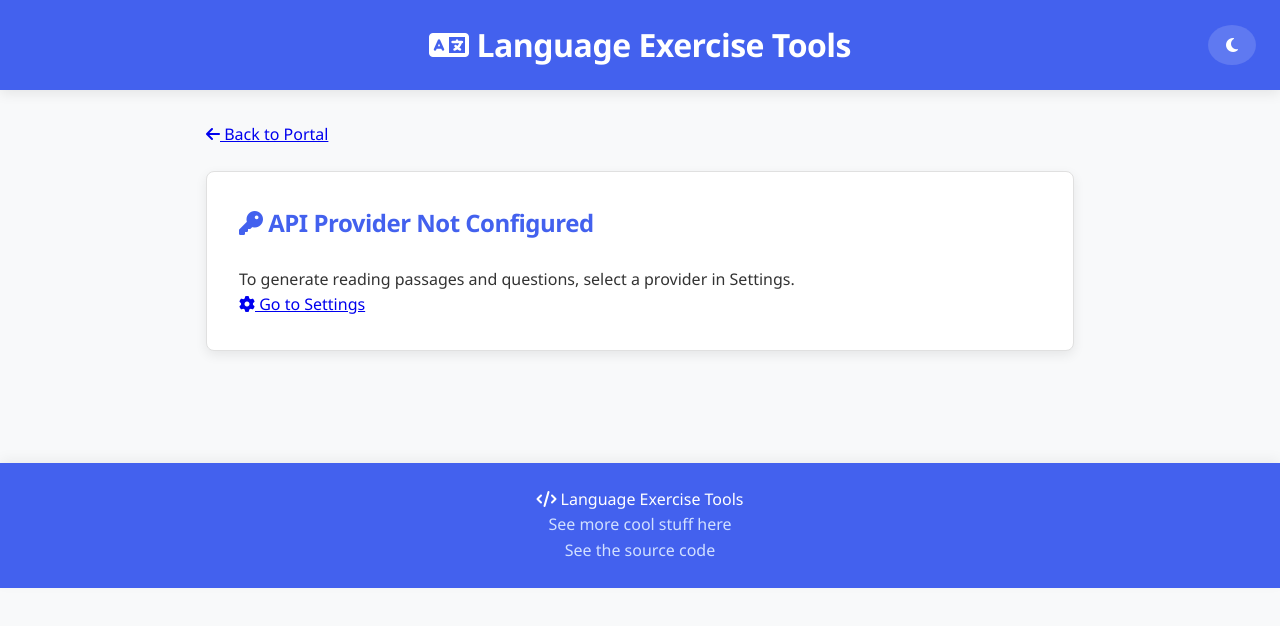
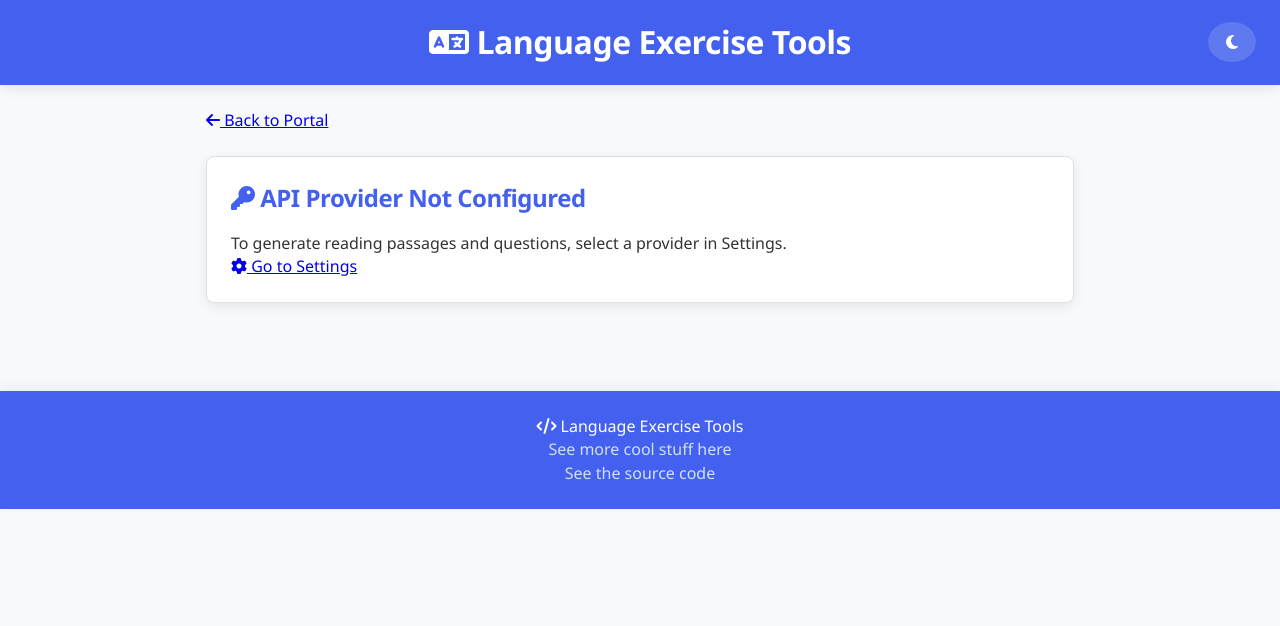
Before and after one commit to supastishn/exam-practice, a React (Vite) app: page /#/reading-comprehension in a window 1280 px wide. Shown: the top 626 px of the page. Built offline with nearby package versions, Linux system fonts and the light colour scheme.

Commit message:
style: reduce spacing in CSS for improved layout consistency

```diff
--- a/css/styles.css
+++ b/css/styles.css
@@ -24,7 +24,7 @@
 
 body {
     font-family: 'Segoe UI', 'Roboto', 'Helvetica Neue', sans-serif;
-    line-height: 1.6;
+    line-height: 1.45;
     margin: 0;
     padding: 0;
     background-color: var(--secondary-color);
@@ -79,7 +79,7 @@ header h1 {
     border: 1px solid var(--border-color);
     border-radius: var(--border-radius);
     padding: 1.2rem; /* Consistent padding */
-    margin-bottom: 1.5rem;
+    margin-bottom: 1rem;
 }
 
 .generated-topic-box h3, .feedback-box h3, .diff-box h3 { /* Shared heading style for these boxes */
@@ -154,7 +154,7 @@ header h1 {
 
 /* Highlighted AI diff blocks for writing feedback */
 .highlight-block {
-    margin-bottom: 1.5rem;
+    margin-bottom: 1rem;
     padding: 1rem;
     background: #f8f9fa;
     border-left: 3px solid var(--primary-color);
@@ -313,15 +313,15 @@ body.dark-mode .explanation-section pre {
 
 
 main {
-    padding: 2rem 1rem;
+    padding: 1.5rem 1rem;
     max-width: 900px;
     margin: 0 auto;
 }
 
 section {
     background: var(--section-bg);
-    padding: 2rem;
-    margin-bottom: 2rem;
+    padding: 1.5rem;
+    margin-bottom: 1rem;
     border-radius: var(--border-radius);
     box-shadow: var(--shadow);
     transition: var(--transition);
@@ -331,7 +331,7 @@ section {
 h2 {
     color: var(--primary-color);
     margin-top: 0;
-    margin-bottom: 1.5rem;
+    margin-bottom: 1rem;
     font-weight: 600;
     font-size: 1.5rem;
     letter-spacing: -0.5px;
@@ -352,7 +352,7 @@ textarea,
 select {
     width: 100%;
     padding: 0.8rem 1rem;
-    margin-bottom: 1.2rem;
+    margin-bottom: 0.6rem;
     border: 1px solid var(--border-color);
     border-radius: var(--border-radius);
     background-color: var(--input-bg);
@@ -537,7 +537,7 @@ body.dark-mode .modal-content {
 
 .exercise-instruction {
     font-style: italic;
-    margin-bottom: 1rem;
+    margin-bottom: 0.5rem;
 }
 
 .exercise-stimulus {
@@ -578,7 +578,7 @@ body.dark-mode input.inline-blank {
 
 .question-container {
     padding: 1rem;
-    margin-bottom: 1rem;
+    margin-bottom: 0.5rem;
     border: 1px solid #eee; /* Light border for each question block */
     border-radius: var(--border-radius);
 }
@@ -649,7 +649,7 @@ body.dark-mode .ai-feedback {
     width: 100%;
     padding: 0.8rem 1rem;
     margin-top: 0.5rem; /* Space between task description and textarea */
-    margin-bottom: 1rem; /* Space before next task or end of container */
+    margin-bottom: 0.6rem; /* Space before next task or end of container */
     border: 1px solid var(--border-color);
     border-radius: var(--border-radius);
     background-color: var(--input-bg);
--- a/src/css/styles.css
+++ b/src/css/styles.css
@@ -34,7 +34,7 @@
 
 body {
     font-family: 'Segoe UI', 'Roboto', 'Helvetica Neue', sans-serif;
-    line-height: 1.6;
+    line-height: 1.45;
     margin: 0;
     padding: 0;
     background-color: var(--secondary-color);
@@ -89,7 +89,7 @@ header h1 {
     border: 1px solid var(--border-color);
     border-radius: var(--border-radius);
     padding: 1.2rem; /* Consistent padding */
-    margin-bottom: 1.5rem;
+    margin-bottom: 1rem;
 }
 
 .generated-topic-box h3, .feedback-box h3, .diff-box h3 { /* Shared heading style for these boxes */
@@ -164,7 +164,7 @@ header h1 {
 
 /* Highlighted AI diff blocks for writing feedback */
 .highlight-block {
-    margin-bottom: 1.5rem;
+    margin-bottom: 1rem;
     padding: 1rem;
     background: #f8f9fa;
     border-left: 3px solid var(--primary-color);
@@ -323,15 +323,15 @@ body.dark-mode .explanation-section pre {
 
 
 main {
-    padding: 2rem 1rem;
+    padding: 1.5rem 1rem;
     max-width: 900px;
     margin: 0 auto;
 }
 
 section {
     background: var(--section-bg);
-    padding: 2rem;
-    margin-bottom: 2rem;
+    padding: 1.5rem;
+    margin-bottom: 1rem;
     border-radius: var(--border-radius);
     box-shadow: var(--shadow);
     transition: var(--transition);
@@ -341,7 +341,7 @@ section {
 h2 {
     color: var(--primary-color);
     margin-top: 0;
-    margin-bottom: 1.5rem;
+    margin-bottom: 1rem;
     font-weight: 600;
     font-size: 1.5rem;
     letter-spacing: -0.5px;
@@ -362,7 +362,7 @@ textarea,
 select {
     width: 100%;
     padding: 0.8rem 1rem;
-    margin-bottom: 1.2rem;
+    margin-bottom: 0.6rem;
     border: 1px solid var(--border-color);
     border-radius: var(--border-radius);
     background-color: var(--input-bg);
@@ -604,7 +604,7 @@ body.dark-mode .modal-content {
 
 .exercise-instruction {
     font-style: italic;
-    margin-bottom: 1rem;
+    margin-bottom: 0.5rem;
 }
 
 .exercise-stimulus {
@@ -645,7 +645,7 @@ body.dark-mode input.inline-blank {
 
 .question-container {
     padding: 1rem;
-    margin-bottom: 1rem;
+    margin-bottom: 0.5rem;
     border: 1px solid #eee; /* Light border for each question block */
     border-radius: var(--border-radius);
 }
@@ -716,7 +716,7 @@ body.dark-mode .ai-feedback {
     width: 100%;
     padding: 0.8rem 1rem;
     margin-top: 0.5rem; /* Space between task description and textarea */
-    margin-bottom: 1rem; /* Space before next task or end of container */
+    margin-bottom: 0.6rem; /* Space before next task or end of container */
     border: 1px solid var(--border-color);
     border-radius: var(--border-radius);
     background-color: var(--input-bg);
--- a/src/css/themes.css
+++ b/src/css/themes.css
@@ -276,3 +276,45 @@ body.dark-mode .feedback-analysis-section {
 body.dark-mode .feedback-analysis-section li {
     border-bottom-color: #3a3f50;
 }
+
+/* Dark-mode spacing overrides (reduce vertical rhythm to match light mode adjustments) */
+body.dark-mode main {
+    padding: 1.5rem 1rem;
+}
+
+body.dark-mode section {
+    padding: 1.5rem;
+    margin-bottom: 1rem;
+}
+
+body.dark-mode h2 {
+    margin-bottom: 1rem;
+}
+
+body.dark-mode input[type="text"],
+body.dark-mode input[type="password"],
+body.dark-mode input[type="url"],
+body.dark-mode input[type="number"],
+body.dark-mode textarea,
+body.dark-mode select {
+    margin-bottom: 0.6rem;
+}
+
+body.dark-mode .generated-topic-box,
+body.dark-mode .feedback-box,
+body.dark-mode .diff-box,
+body.dark-mode .highlight-block {
+    margin-bottom: 1rem;
+}
+
+body.dark-mode .exercise-instruction {
+    margin-bottom: 0.5rem;
+}
+
+body.dark-mode .question-container {
+    margin-bottom: 0.5rem;
+}
+
+body.dark-mode .ai-judger-textarea {
+    margin-bottom: 0.6rem;
+}
```
